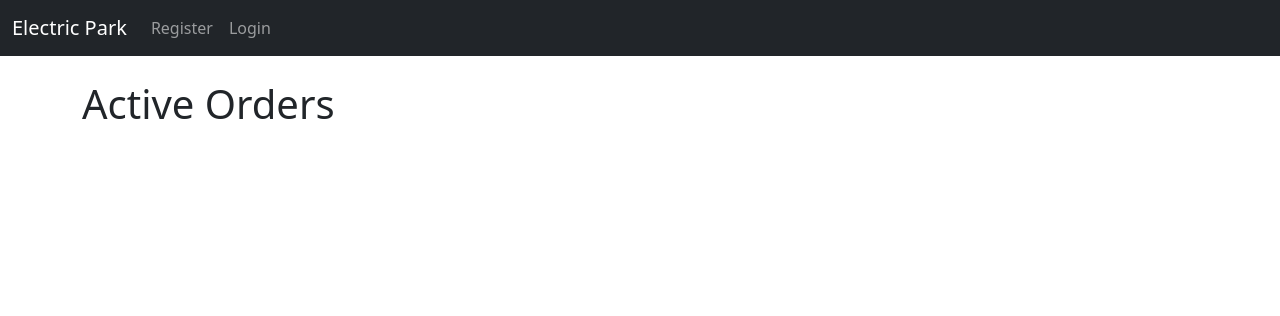
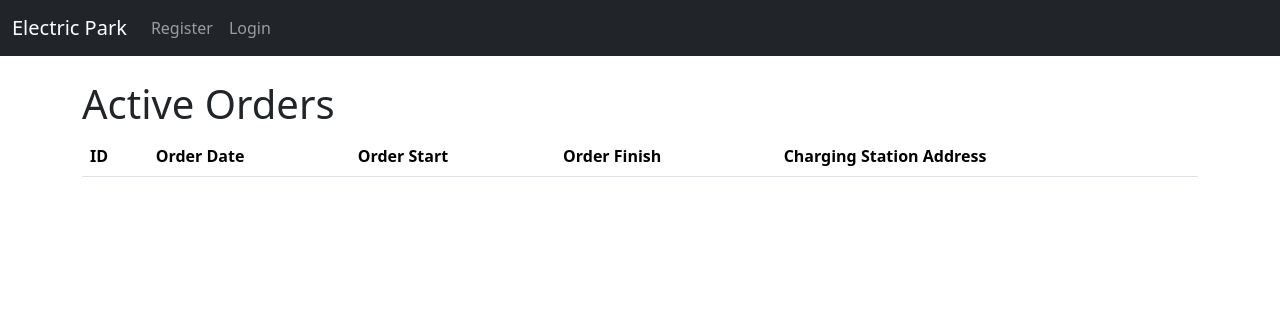
Before and after one commit to Yaish25491/ElectricPark, a Django app: page /login/active_orders/ in a window 1280 px wide. Shown: the top 316 px of the page. Run offline with Django 4.2, Linux system fonts and the light colour scheme; data comes from the database, SQL or seed files in the repository; both versions use the stored data as it was after the commit; lists and menus that the app fills with data are empty; some libraries are stand-ins or nearby versions.

Commit message:
adding delete button to cars, updating history to show only past and adding export csv button
Signed-off-by: hyaish <hyaish@redhat.com>

```diff
--- a/ElectricPark/urls.py
+++ b/ElectricPark/urls.py
@@ -34,6 +34,7 @@ urlpatterns = [
     path("logout/", views.logout_user, name="logout"),
     path("login/active_orders/", views.active_orders, name="active orders"),
     path("login/order_history/", views.order_history, name="order history"),
+    path('export_order_history_to_csv/', export_order_history_to_csv, name='export_order_history_to_csv'),
     path("login/user_settings/", views.user_settings, name="user settings"),
     path("login/your_charging_stations/", views.charging_stations, name="your charging stations"),
     path("login/test_page/", views.test_page, name="test page"),
@@ -47,7 +48,7 @@ urlpatterns = [
     path('login/search/', views.search_charging_stations, name='search_charging_stations'),
     path('', views.home, name='home'),
     path('update_max_walking_distance/', views.update_max_walking_distance, name='update_max_walking_distance'),
-    path('delete_user_car/<int:car_id>/', views.delete_user_car, name='delete_user_car'),
+    path('delete_user_car/<int:car_id>/', delete_user_car, name='delete_user_car'),
     path('get_info/', views.get_info, name='get_info'),
     path('schedule/<int:station_id>/', schedule_station, name='schedule_station'),
     path('process_schedule/<int:station_id>/', process_schedule, name='process_schedule'),
@@ -55,7 +56,7 @@ urlpatterns = [
     path('login/calendar/<int:station_id>/', views.weekly_calendar, name='weekly_calendar'),
     #path('available-times/<int:station_id>/<str:order_date>/', views.get_available_times, name='get_available_times'),
     path('schedule/<int:station_id>/', schedule_station, name='schedule_station'),
-
+    path('get-available-times/<int:station_id>/', views.get_available_times, name='get_available_times'),
 
 
 ]+ static(settings.MEDIA_URL, document_root=settings.MEDIA_ROOT)
--- a/myapp/forms.py
+++ b/myapp/forms.py
@@ -230,7 +230,7 @@ class ChargingStationSearchForm(forms.Form):
 
 
 class DeleteCarForm(forms.Form):
-    car_id = forms.IntegerField(widget=forms.HiddenInput())
+    car_id = forms.IntegerField(widget=forms.HiddenInput)
 
 
 from django import forms
--- a/myapp/views.py
+++ b/myapp/views.py
@@ -59,17 +59,21 @@ def choose_a_car(request):
     }
     return render(request, 'ChooseACar.html', context)
 
+
+
+@login_required
 def delete_user_car(request, car_id):
-    if request.method == 'POST':
-        form = DeleteCarForm(request.POST)
-        if form.is_valid():
-            car_id = form.cleaned_data['car_id']
-            return redirect('user_settings')
-    else:
-        form = DeleteCarForm(initial={'car_id': car_id})
+    user = request.user
 
-    context = {'form': form}
-    return render(request, 'UserSettings.html', context)
+    # Get the UserCars instance for the current user
+    usercars = get_object_or_404(UserCars, user=user)
+
+    # Remove the car from the user's car list
+    car = get_object_or_404(Car, id=car_id)
+    usercars.cars.remove(car)
+
+    messages.success(request, 'Car removed from your list successfully.')
+    return redirect('user settings')
 
 def create_charging_station(request):
     if request.method == 'POST':
@@ -329,32 +333,93 @@ def logout_user(request):
 	return redirect('index')
 
 def active_orders(request):
-    return render(request, "ActiveOrders.html", {})
-
-
-from django.contrib.auth.decorators import login_required
-from django.db import connection
-from django.shortcuts import render
-
-@login_required
-def order_history(request):
     user_id = request.user.id
 
-    # Fetch order history for the logged-in user using raw SQL
+    # Get today's date
+    today = timezone.now().date()
+
+    # Fetch order history for the logged-in user using raw SQL, excluding today's orders
     with connection.cursor() as cursor:
         cursor.execute(
             """
             SELECT o.id, o.order_date, o.order_start, o.order_finish, s.address
             FROM myapp_chargingstationorder o
             JOIN myapp_chargingstation s ON o.charging_station_id = s.id
-            WHERE o.user_id = %s
+            WHERE o.user_id = %s AND o.order_date >= %s
             ORDER BY o.order_date DESC, o.order_start DESC
             """,
-            [user_id]
+            [user_id, today]
+        )
+        orders = cursor.fetchall()
+
+    return render(request, "ActiveOrders.html", {'orders': orders})
+
+
+
+import csv
+from django.http import HttpResponse
+from django.contrib.auth.decorators import login_required
+from django.db import connection
+from django.shortcuts import render
+from django.utils import timezone
+
+@login_required
+def order_history(request):
+    user_id = request.user.id
+
+    # Get today's date
+    today = timezone.now().date()
+
+    # Fetch order history for the logged-in user using raw SQL, excluding today's orders
+    with connection.cursor() as cursor:
+        cursor.execute(
+            """
+            SELECT o.id, o.order_date, o.order_start, o.order_finish, s.address
+            FROM myapp_chargingstationorder o
+            JOIN myapp_chargingstation s ON o.charging_station_id = s.id
+            WHERE o.user_id = %s AND o.order_date < %s
+            ORDER BY o.order_date DESC, o.order_start DESC
+            """,
+            [user_id, today]
         )
         orders = cursor.fetchall()
 
     return render(request, "OrderHistory.html", {'orders': orders})
+
+@login_required
+def export_order_history_to_csv(request):
+    user_id = request.user.id
+
+    # Get today's date
+    today = timezone.now().date()
+
+    # Fetch order history for the logged-in user using raw SQL, excluding today's orders
+    with connection.cursor() as cursor:
+        cursor.execute(
+            """
+            SELECT o.id, o.order_date, o.order_start, o.order_finish, s.address
+            FROM myapp_chargingstationorder o
+            JOIN myapp_chargingstation s ON o.charging_station_id = s.id
+            WHERE o.user_id = %s AND o.order_date < %s
+            ORDER BY o.order_date DESC, o.order_start DESC
+            """,
+            [user_id, today]
+        )
+        orders = cursor.fetchall()
+
+    # Create the HttpResponse object with the appropriate CSV header.
+    response = HttpResponse(content_type='text/csv')
+    response['Content-Disposition'] = 'attachment; filename="order_history.csv"'
+
+    writer = csv.writer(response)
+    writer.writerow(['ID', 'Order Date', 'Order Start', 'Order Finish', 'Charging Station Address'])
+
+    for order in orders:
+        writer.writerow(order)
+
+    return response
+
+
 
 
 
@@ -407,7 +472,7 @@ def user_settings(request):
         with connection.cursor() as cursor:
             cursor.execute(
                 """
-                SELECT brand, car_model, plug_type
+                SELECT myapp_car.id as car_id, brand, car_model, plug_type
                 FROM myapp_usercars_cars
                 INNER JOIN myapp_car ON myapp_usercars_cars.car_id = myapp_car.id
                 WHERE usercars_id = %s
@@ -425,6 +490,8 @@ def user_settings(request):
     }
 
     return render(request, 'UserSettings.html', context)
+
+
 
 
 
@@ -968,6 +1035,7 @@ from django.db import connection
 from django.http import HttpResponse
 from django.shortcuts import render, redirect
 from django.utils import timezone
+from datetime import datetime, timedelta
 from .forms import ChargingStationOrderForm
 
 @login_required
@@ -992,15 +1060,10 @@ def schedule_station(request, station_id):
 
     if request.method == 'POST':
         form = ChargingStationOrderForm(request.POST)
-        print("*** POST Data dict ***")
-        print(request.POST.dict())
         if form.is_valid():
             order_date = form.cleaned_data['order_date']
-            print(order_date)
-            order_start = form.cleaned_data['order_start'].strftime('%H:%M:%S')
-            print(order_start)
-            order_finish = form.cleaned_data['order_finish'].strftime('%H:%M:%S')
-            print(order_finish)
+            order_start = form.cleaned_data['order_start'].strftime('%H:%M:%S')  # Convert time to string
+            order_finish = form.cleaned_data['order_finish'].strftime('%H:%M:%S')  # Convert time to string
             user_id = request.user.id
 
             # Insert into ChargingStationOrder using raw SQL
@@ -1014,110 +1077,88 @@ def schedule_station(request, station_id):
                 )
 
             messages.success(request, 'Order scheduled successfully!')
-            return redirect('order history')  # Replace with your success URL
+            return redirect('active orders')  # Replace with your success URL
         else:
             messages.error(request, 'Failed to schedule the charging station. Please correct the errors below.')
-            print("*** Form Errors ***")
-            print(form.errors)  # Print form errors for debugging
     else:
         initial_data = {
             'charging_station': station_id,
         }
         form = ChargingStationOrderForm(initial=initial_data)
 
-    # Debug information
-    print("*** POST Data 2 ***")
-    print(request.POST)
-    print("*** Printing form ****")
-    print(form)
-    print("*** Printing Station ****")
-    print(station)
-    print("*** Printing Station ID ****")
-    print(station_id)
-    print("*** Printing Current time and date ****")
-    print(timezone.now().time(), timezone.now().date())
+    # Calculate available times for the next seven days
+    today = timezone.now().date()
+    available_times = []
+    for i in range(7):
+        day = today + timedelta(days=i)
 
-    return render(request, 'schedule_station.html', {'form': form, 'station': station})
+        # Fetch existing orders for the day
+        with connection.cursor() as cursor:
+            cursor.execute(
+                """
+                SELECT order_start, order_finish
+                FROM myapp_chargingstationorder
+                WHERE charging_station_id = %s AND order_date = %s
+                """,
+                [station_id, day]
+            )
+            existing_orders = cursor.fetchall()
+
+        # Generate time slots from 00:00 to 23:00, excluding existing orders
+        time_slots = []
+        slot_start = datetime.combine(day, datetime.min.time())
+        for hour in range(24):
+            slot_end = slot_start + timedelta(hours=1)
+            overlap = False
+            for order_start, order_finish in existing_orders:
+                if slot_start.time() < order_finish and slot_end.time() > order_start:
+                    overlap = True
+                    break
+            if not overlap:
+                time_slots.append((slot_start.time(), slot_end.time()))
+            slot_start = slot_end
+
+        available_times.append((day, time_slots))
+
+    return render(request, 'schedule_station.html', {
+        'form': form,
+        'station': station,
+        'available_times': available_times
+    })
 
 
 
+# views.py
+from django.http import JsonResponse
+
 @login_required
-def create_order(request, station_id):
-    if request.method == 'POST':
-        form = ChargingStationOrderForm(request.POST)
-        print(request.POST)
-        if form.is_valid():
-            # Save the form data to the database
-            order = form.save(commit=False)
-            order.charging_station_id = station_id  # Assign the station_id from URL
-            order.user_id = request.user.id  # Assign the ordering user's ID
-            order.save()
-            return redirect('login/home/')  # Replace with your success URL
+def get_available_times(request, station_id):
+    order_date = request.GET.get('order_date')
 
-    else:
-        form = ChargingStationOrderForm(initial={'user': request.user.id})  # Initialize user field
+    if not order_date:
+        return JsonResponse({'error': 'Invalid date'}, status=400)
 
-    return render(request, 'schedule_station.html', {'form': form})
+    # Fetch the available times for the specified station and date
+    available_times = get_available_times_for_station(station_id, order_date)
 
+    return JsonResponse({'available_times': available_times})
 
+def get_available_times_for_station(station_id, order_date):
+    # Example function to fetch available times
+    with connection.cursor() as cursor:
+        cursor.execute(
+            """
+            SELECT order_start, order_finish
+            FROM myapp_chargingstationorder
+            WHERE charging_station_id = %s AND order_date = %s
+            """,
+            [station_id, order_date]
+        )
+        times = cursor.fetchall()
 
+    # Example available times logic
+    available_times = []
+    for time in times:
+        available_times.append((time[0], time[1]))
 
-
-"""
-def schedule_station(request, station_id):
-    station = ChargingStation.objects.get(pk=station_id)
-
-    if request.method == 'POST':
-        form = ChargingStationOrderForm(request.POST)
-        if form.is_valid():
-            order = form.save(commit=False)
-            order.charging_station = station
-            order.user = request.user
-            try:
-                order.clean()
-                order.save()
-                messages.success(request, "Charging slot booked successfully!")
-                return redirect('charging_stations_list')
-            except ValidationError as e:
-                messages.error(request, str(e))
-    else:
-        form = ChargingStationOrderForm()
-
-    context = {
-        'station': station,
-        'form': form,
-    }
-    return render(request, 'schedule_station.html', context)
-
-
-def get_available_times(station, order_date):
-    available_hours = []
-    start_time = station.working_hours_start
-    end_time = station.working_hours_finish
-
-    # Create a list of potential time slots throughout the working hours
-    current_time = start_time
-    while current_time < end_time:
-        next_time = (datetime.combine(datetime.today(), current_time) + timedelta(minutes=30)).time()
-        available_hours.append({
-            'start': current_time.strftime('%H:%M'),
-            'end': next_time.strftime('%H:%M')
-        })
-        current_time = next_time
-
-    # Filter out booked time slots based on existing orders
-    existing_orders = ChargingStationOrder.objects.filter(
-        charging_station=station, order_date=order_date
-    )
-    booked_times = [(order.order_start.time(), order.order_finish.time()) for order in existing_orders]
-
-    filtered_hours = []
-    for hour in available_hours:
-        start_time = datetime.strptime(hour['start'], '%H:%M').time()
-        end_time = datetime.strptime(hour['end'], '%H:%M').time()
-        if not any(conflict_start <= start_time < conflict_end or conflict_start < end_time <= conflict_end for conflict_start, conflict_end in booked_times):
-            filtered_hours.append(hour)
-
-    return filtered_hours
-
-"""
+    return available_times
--- a/templates/ActiveOrders.html
+++ b/templates/ActiveOrders.html
@@ -1,12 +1,28 @@
 {% extends 'base.html' %}
 {% block content %}
 <h1>Active Orders</h1>
-
-
-
-
-
-
+<table class="table table-striped">
+    <thead>
+        <tr>
+            <th>ID</th>
+            <th>Order Date</th>
+            <th>Order Start</th>
+            <th>Order Finish</th>
+            <th>Charging Station Address</th>
+        </tr>
+    </thead>
+    <tbody>
+        {% for order in orders %}
+        <tr>
+            <td>{{ order.0 }}</td>
+            <td>{{ order.1 }}</td>
+            <td>{{ order.2 }}</td>
+            <td>{{ order.3 }}</td>
+            <td>{{ order.4 }}</td>
+        </tr>
+        {% endfor %}
+    </tbody>
+</table>
 
 
 {% endblock %}
--- a/templates/OrderHistory.html
+++ b/templates/OrderHistory.html
@@ -2,6 +2,8 @@
 
 {% block content %}
 <h1>Order History</h1>
+
+<a href="{% url 'export_order_history_to_csv' %}" class="btn btn-primary mb-3">Export to CSV</a>
 
 <table class="table table-striped">
     <thead>
```
Also changed, not shown: templates/UserSettings.html (+4 -10 lines), db.sqlite3.
